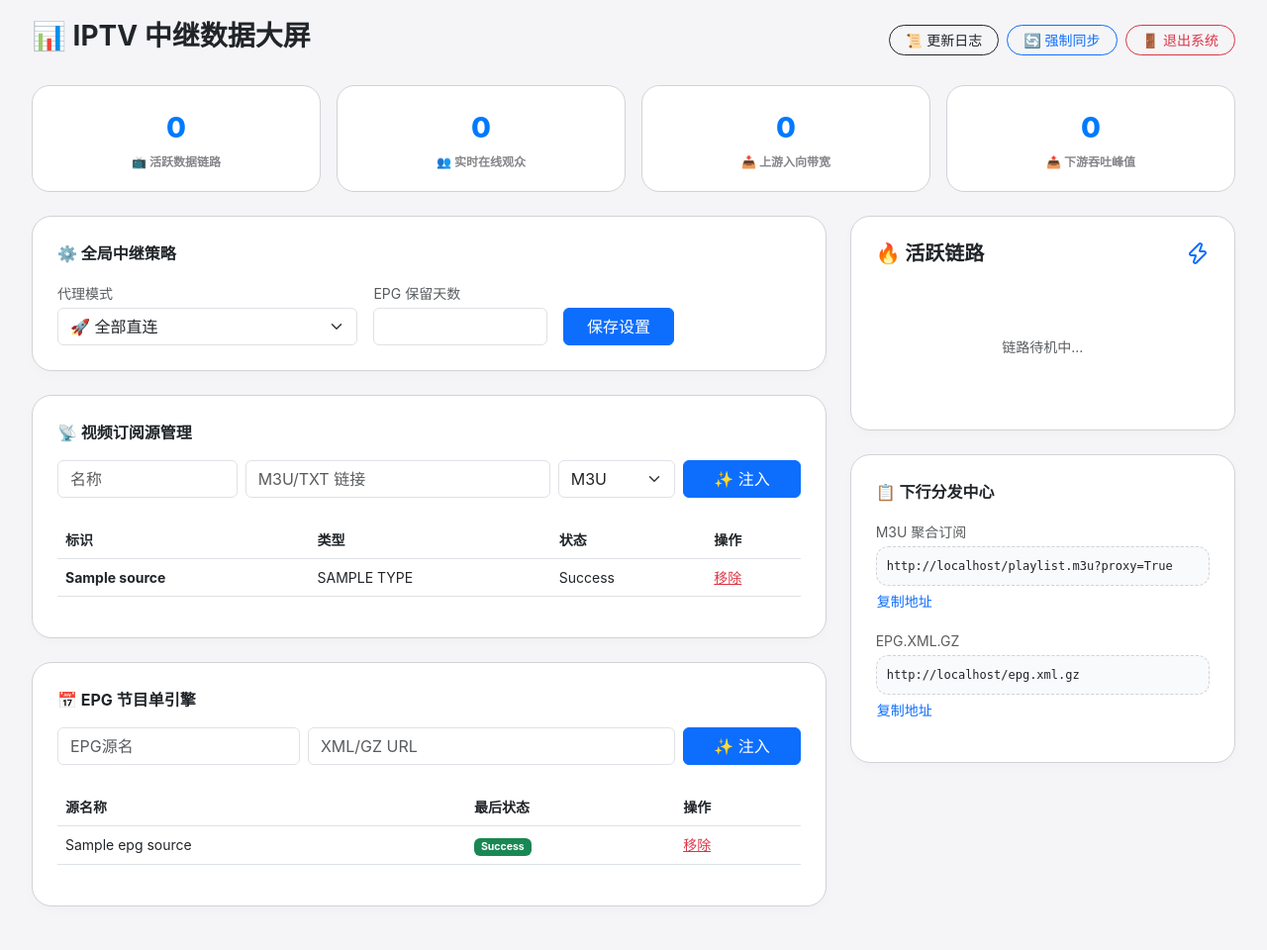
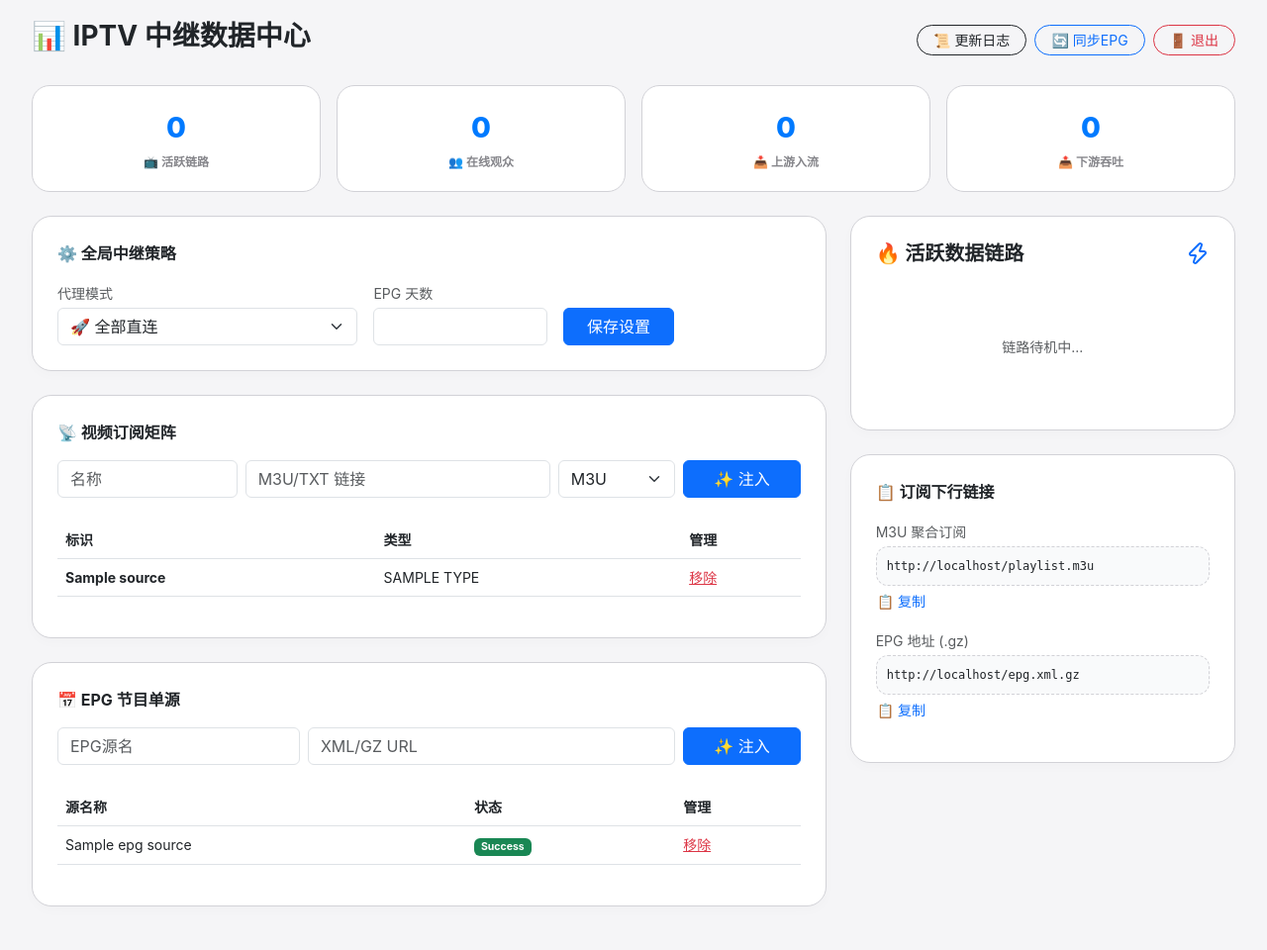
Before and after one commit to JE668/iptv-manager, a FastAPI app: template templates/index.html in a window 1280 px wide. Shown: the whole page at 99% size. Run offline with FastAPI, Linux system fonts and the light colour scheme; the template is opened without the code that fills it: most values are stand-ins (such as "Sample title", 1, 10 or a date in 2020); data that the repository does not hold is empty; parts of the project's set-up code (start-up, migrations or seed data) failed here and were passed over.

Commit message:
Update index.html

```diff
--- a/templates/index.html
+++ b/templates/index.html
@@ -20,33 +20,31 @@
         .out-speed { color: #ff9500; }
         .client-info { font-size: 0.65rem; color: #86868b; background: #f5f5f7; padding: 2px 6px; border-radius: 4px; display: inline-block; margin: 2px; }
         .link-box { background: #f9fafb; border: 1px dashed #d2d2d7; padding: 10px; border-radius: 12px; font-size: 0.75rem; font-family: monospace; word-break: break-all; }
-        .modal-content { border-radius: 20px; border: none; }
         #log-container { font-family: monospace; font-size: 0.8rem; height: 300px; overflow-y: auto; background: #000; color: #0f0; padding: 15px; border-radius: 10px; }
     </style>
 </head>
 <body>
 
 <div class="container-fluid">
-    <!-- Header -->
     <div class="d-flex justify-content-between align-items-center mb-4">
-        <h3 class="fw-bold">📊 IPTV 中继数据大屏</h3>
-        <div class="d-flex gap-2 align-items-center">
+        <h3 class="fw-bold">📊 IPTV 中继数据中心</h3>
+        <div class="d-flex gap-2">
             <button class="btn btn-outline-dark btn-sm rounded-pill px-3" data-bs-toggle="modal" data-bs-target="#logModal">📜 更新日志</button>
-            <a href="/refresh" class="btn btn-outline-primary btn-sm rounded-pill px-3">🔄 强制同步</a>
-            <a href="/logout" class="btn btn-outline-danger btn-sm rounded-pill px-3">🚪 退出系统</a>
+            <a href="/refresh" class="btn btn-outline-primary btn-sm rounded-pill px-3">🔄 同步EPG</a>
+            <a href="/logout" class="btn btn-outline-danger btn-sm rounded-pill px-3">🚪 退出</a>
         </div>
     </div>
 
     <!-- KPI Section -->
     <div class="row g-3 mb-4">
-        <div class="col-md-3"><div class="kpi-card"><div class="kpi-val" id="kpi-streams">0</div><div class="kpi-label">📺 活跃数据链路</div></div></div>
-        <div class="col-md-3"><div class="kpi-card"><div class="kpi-val" id="kpi-peers">0</div><div class="kpi-label">👥 实时在线观众</div></div></div>
-        <div class="col-md-3"><div class="kpi-card"><div class="kpi-val" id="kpi-in">0</div><div class="kpi-label">📥 上游入向带宽</div></div></div>
-        <div class="col-md-3"><div class="kpi-card"><div class="kpi-val" id="kpi-out">0</div><div class="kpi-label">📤 下游吞吐峰值</div></div></div>
+        <div class="col-md-3"><div class="kpi-card"><div class="kpi-val" id="kpi-streams">0</div><div class="kpi-label">📺 活跃链路</div></div></div>
+        <div class="col-md-3"><div class="kpi-card"><div class="kpi-val" id="kpi-peers">0</div><div class="kpi-label">👥 在线观众</div></div></div>
+        <div class="col-md-3"><div class="kpi-card"><div class="kpi-val" id="kpi-in">0</div><div class="kpi-label">📥 上游入流</div></div></div>
+        <div class="col-md-3"><div class="kpi-card"><div class="kpi-val" id="kpi-out">0</div><div class="kpi-label">📤 下游吞吐</div></div></div>
     </div>
 
     <div class="row g-4">
-        <!-- Main Management -->
+        <!-- Main Panel -->
         <div class="col-lg-8">
             <!-- 1. 全局配置 -->
             <div class="glass-card">
@@ -56,12 +54,12 @@
                         <label class="small text-muted mb-1">代理模式</label>
                         <select name="proxy_mode" class="form-select">
                             <option value="0" {% if proxy_mode=='0' %}selected{% endif %}>🚀 全部直连</option>
-                            <option value="1" {% if proxy_mode=='1' %}selected{% endif %}>🧠 智能识别 (udpxy/组播走代理)</option>
-                            <option value="2" {% if proxy_mode=='2' %}selected{% endif %}>🛡️ 全量中继代理</option>
+                            <option value="1" {% if proxy_mode=='1' %}selected{% endif %}>🧠 智能代理 (仅udpxy)</option>
+                            <option value="2" {% if proxy_mode=='2' %}selected{% endif %}>🛡️ 全量代理</option>
                         </select>
                     </div>
                     <div class="col-md-3">
-                        <label class="small text-muted mb-1">EPG 保留天数</label>
+                        <label class="small text-muted mb-1">EPG 天数</label>
                         <input type="number" name="epg_days" value="{{ epg_days }}" class="form-control">
                     </div>
                     <div class="col-md-2">
@@ -72,7 +70,7 @@
 
             <!-- 2. 视频源管理 -->
             <div class="glass-card">
-                <div class="fw-bold mb-3">📡 视频订阅源管理</div>
+                <div class="fw-bold mb-3">📡 视频订阅矩阵</div>
                 <form action="/add_source" method="post" class="row g-2 mb-4">
                     <div class="col-md-3"><input type="text" name="name" class="form-control" placeholder="名称" required></div>
                     <div class="col-md-5"><input type="text" name="url" class="form-control" placeholder="M3U/TXT 链接" required></div>
@@ -81,10 +79,10 @@
                 </form>
                 <div class="table-responsive">
                     <table class="table table-hover align-middle small">
-                        <thead class="text-muted"><tr><th>标识</th><th>类型</th><th>状态</th><th>操作</th></tr></thead>
+                        <thead class="text-muted"><tr><th>标识</th><th>类型</th><th>管理</th></tr></thead>
                         <tbody>
                             {% for s in sources %}
-                            <tr><td><strong>{{ s.name }}</strong></td><td>{{ s.type.upper() }}</td><td>{{ s.status }}</td><td><a href="/delete/{{s.id}}" class="text-danger">移除</a></td></tr>
+                            <tr><td><strong>{{ s.name }}</strong></td><td>{{ s.type.upper() }}</td><td><a href="/delete/{{s.id}}" class="text-danger">移除</a></td></tr>
                             {% endfor %}
                         </tbody>
                     </table>
@@ -93,14 +91,14 @@
 
             <!-- 3. EPG管理 -->
             <div class="glass-card">
-                <div class="fw-bold mb-3">📅 EPG 节目单引擎</div>
+                <div class="fw-bold mb-3">📅 EPG 节目单源</div>
                 <form action="/add_epg_source" method="post" class="row g-2 mb-4">
                     <div class="col-md-4"><input type="text" name="name" class="form-control" placeholder="EPG源名" required></div>
                     <div class="col-md-6"><input type="text" name="url" class="form-control" placeholder="XML/GZ URL" required></div>
                     <div class="col-md-2"><button type="submit" class="btn btn-primary w-100">✨ 注入</button></div>
                 </form>
                 <table class="table table-hover align-middle small">
-                    <thead class="text-muted"><tr><th>源名称</th><th>最后状态</th><th>操作</th></tr></thead>
+                    <thead class="text-muted"><tr><th>源名称</th><th>状态</th><th>管理</th></tr></thead>
                     <tbody>
                         {% for e in epg_sources %}
                         <tr><td>{{ e.name }}</td><td><span class="badge bg-{{'success' if e.status=='Success' else 'danger'}}">{{ e.status }}</span></td><td><a href="/delete_epg/{{e.id}}" class="text-danger">移除</a></td></tr>
@@ -112,27 +110,25 @@
 
         <!-- Right Monitor -->
         <div class="col-lg-4">
-            <!-- 实时监控 -->
             <div class="glass-card">
                 <div class="d-flex justify-content-between mb-4 align-items-center">
-                    <h5 class="fw-bold m-0">🔥 活跃链路</h5>
+                    <h5 class="fw-bold m-0">🔥 活跃数据链路</h5>
                     <i data-lucide="zap" class="text-primary"></i>
                 </div>
                 <div id="stream-monitor"><div class="text-center py-5 text-muted small">链路待机中...</div></div>
             </div>
 
-            <!-- 分发链接 -->
             <div class="glass-card">
-                <div class="fw-bold mb-3">📋 下行分发中心</div>
+                <div class="fw-bold mb-3">📋 订阅下行链接</div>
                 <div class="mb-3">
                     <label class="small text-muted mb-1">M3U 聚合订阅</label>
                     <div class="link-box"><span id="m3u-link">...</span></div>
-                    <button class="btn btn-sm text-primary p-0 mt-1" onclick="copy('m3u-link')">复制地址</button>
+                    <button class="btn btn-sm text-primary p-0 mt-1" onclick="copy('m3u-link')">📋 复制</button>
                 </div>
                 <div class="mb-3">
-                    <label class="small text-muted mb-1">EPG.XML.GZ</label>
+                    <label class="small text-muted mb-1">EPG 地址 (.gz)</label>
                     <div class="link-box"><span id="epg-gz-link">...</span></div>
-                    <button class="btn btn-sm text-primary p-0 mt-1" onclick="copy('epg-gz-link')">复制地址</button>
+                    <button class="btn btn-sm text-primary p-0 mt-1" onclick="copy('epg-gz-link')">📋 复制</button>
                 </div>
             </div>
         </div>
@@ -141,55 +137,43 @@
 
 <!-- Log Modal -->
 <div class="modal fade" id="logModal" tabindex="-1">
-    <div class="modal-dialog modal-lg">
-        <div class="modal-content">
-            <div class="modal-header border-0 pb-0"><h5 class="modal-title fw-bold">📜 EPG 聚合引擎日志</h5><button type="button" class="btn-close" data-bs-dismiss="modal"></button></div>
-            <div class="modal-body"><div id="log-container">加载中...</div></div>
-        </div>
-    </div>
+    <div class="modal-dialog modal-lg"><div class="modal-content"><div class="modal-header border-0 pb-0"><h5 class="modal-title fw-bold">📜 EPG 聚合日志</h5><button type="button" class="btn-close" data-bs-dismiss="modal"></button></div><div class="modal-body"><div id="log-container">加载中...</div></div></div></div>
 </div>
 
 <script src="https://cdn.jsdelivr.net/npm/bootstrap@5.3.0/dist/js/bootstrap.bundle.min.js"></script>
 <script>
     lucide.createIcons();
     async function fetchData() {
+        try {
             const res = await fetch('/api/status');
             const data = await res.json();
-
             document.getElementById('kpi-streams').innerText = data.kpis.stream_count;
             document.getElementById('kpi-peers').innerText = data.kpis.peer_count;
             document.getElementById('kpi-in').innerText = data.kpis.total_in;
             document.getElementById('kpi-out').innerText = data.kpis.total_out;
 
-        // 更新监控
             const monitor = document.getElementById('stream-monitor');
             if (data.active_streams.length === 0) {
                 monitor.innerHTML = '<div class="text-center py-5 text-muted small">链路待机中...</div>';
             } else {
                 monitor.innerHTML = data.active_streams.map(s => `
                     <div class="stream-item">
-                    <div class="d-flex justify-content-between mb-1"><span class="fw-bold">${s.name}</span><span class="badge bg-light text-primary">${s.peers} P</span></div>
-                    <div class="d-flex justify-content-between mb-2"><span class="speed-tag in-speed">IN: ${s.in_speed}</span><span class="speed-tag out-speed">OUT: ${s.out_speed}</span></div>
+                        <div class="d-flex justify-content-between mb-1"><span class="fw-bold" style="color:var(--bi-blue)">${s.name}</span><span class="badge bg-light text-primary rounded-pill">${s.peers} P</span></div>
+                        <div class="d-flex justify-content-between mb-2 small"><span class="speed-tag in-speed">📥 IN: ${s.in_speed}</span><span class="speed-tag out-speed">📤 OUT: ${s.out_speed}</span></div>
                         <div class="progress mb-2"><div class="progress-bar bg-primary" style="width: ${s.buffer.split('/')[0]}%"></div></div>
-                    <div>${s.clients.map(c => `<span class="client-info">${c.ip}</span>`).join('')}</div>
+                        <div class="small text-muted" style="font-size:0.6rem">缓存:${s.buffer} | ${s.info.res}</div>
+                        <div class="mt-2">${s.clients.map(c => `<span class="client-info">${c.ip}</span>`).join('')}</div>
                     </div>
                 `).join('');
             }
-
-        // 更新日志
             document.getElementById('log-container').innerHTML = data.epg_logs.join('<br>');
+        } catch(e) {}
     }
-
-    function copy(id) {
-        navigator.clipboard.writeText(document.getElementById(id).innerText).then(() => alert("已复制"));
-    }
-
+    function copy(id) { navigator.clipboard.writeText(document.getElementById(id).innerText).then(() => alert("✅ 已复制")); }
     const base = window.location.origin;
-    document.getElementById('m3u-link').innerText = base + '/playlist.m3u?proxy=True';
+    document.getElementById('m3u-link').innerText = base + '/playlist.m3u';
     document.getElementById('epg-gz-link').innerText = base + '/epg.xml.gz';
-
-    setInterval(fetchData, 3000);
-    fetchData();
+    setInterval(fetchData, 3000); fetchData();
 </script>
 </body>
 </html>
```
Lines whose indentation alone changed are shown as unchanged.
